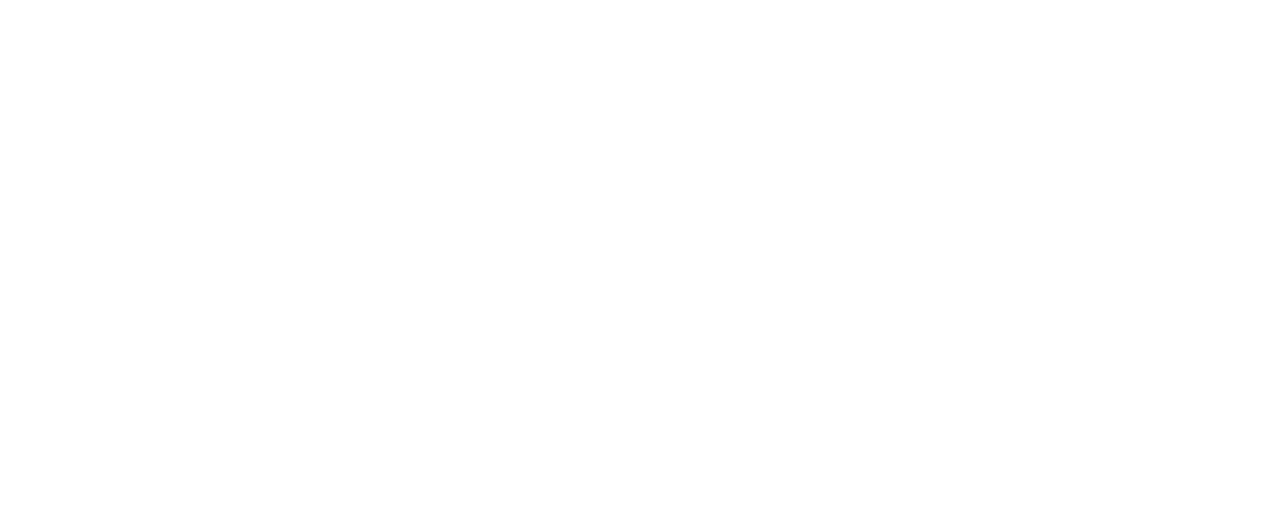
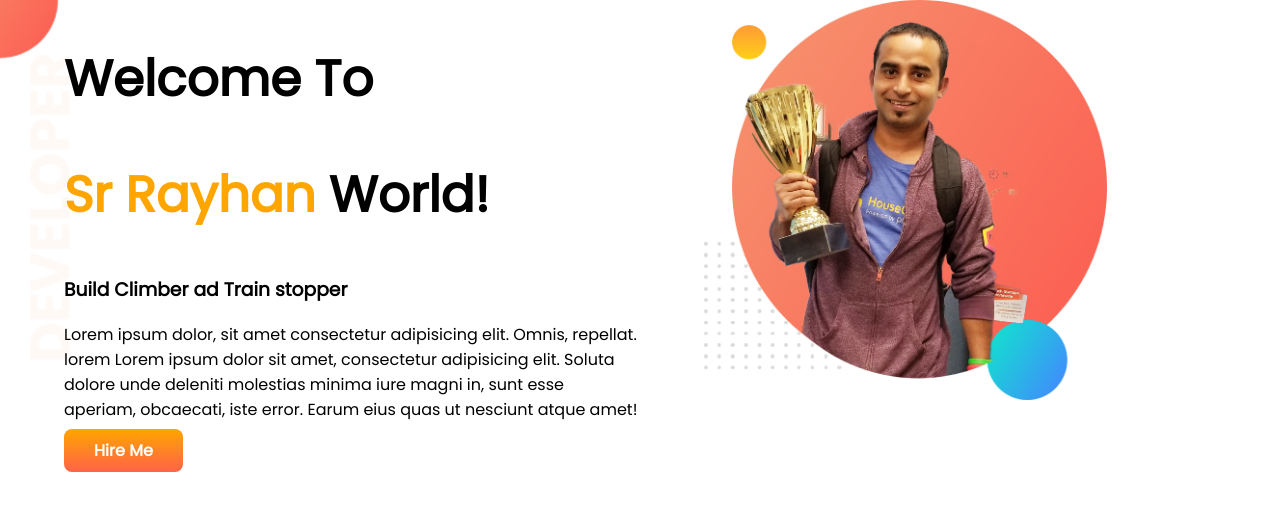
Before and after one commit to rayhanhero120/developer-portfolio, a plain HTML site: page index.html in a window 1280 px wide. Drawn offline with Linux system fonts and the light colour scheme.

Commit message:
top banner added

```diff
--- a/index.html
+++ b/index.html
@@ -1,13 +1,36 @@
 <!DOCTYPE html>
 <html lang="en">
+
 <head>
     <meta charset="UTF-8">
     <meta http-equiv="X-UA-Compatible" content="IE=edge">
     <meta name="viewport" content="width=device-width, initial-scale=1.0">
     <title>Rayhan portfolio</title>
+    <link rel="preconnect" href="https://fonts.googleapis.com">
+    <link rel="preconnect" href="https://fonts.gstatic.com" crossorigin>
+    <link href="https://fonts.googleapis.com/css2?family=Poppins&display=swap" rel="stylesheet">
     <link rel="stylesheet" href="style.css">
 </head>
+
 <body>
+    <section class="top-banner">
+        <div class="half-width">
+            <h1>Welcome To</h1>
+            <h1><span class="orange-color">Sr Rayhan</span> World!</h1>
+            <h3>Build Climber ad Train stopper</h3>
+            <p>Lorem ipsum dolor, sit amet consectetur adipisicing elit. Omnis, repellat. lorem Lorem ipsum dolor sit
+                amet,
+                consectetur adipisicing elit. Soluta dolore unde deleniti molestias minima iure magni in, sunt esse
+                aperiam,
+                obcaecati, iste error. Earum eius quas ut nesciunt atque amet!</p>
+            <a class="link-button" target="_blank" href="https://www.linkedin.com/company/programminghero/">Hire Me</a>
+        </div>
+        <div class="half-width">
+            <img src="images/jhankar.png" alt="">
+        </div>
+    </section>
+
 
 </body>
+
 </html>
--- a/style.css
+++ b/style.css
@@ -0,0 +1,35 @@
+body{
+    font-family: 'Poppins', sans-serif;
+    margin: 0;
+}
+h1{
+    font-size: 50px;
+
+}
+.orange-color{
+color: orange;
+}
+section{
+    display: flex;
+}
+.half-width{
+    width: 50%;
+    padding-left: 5%;
+}
+.half-width img{
+    width: 70%;
+}
+.link-button{
+    text-decoration: none;
+    padding: 10px 30px;
+    background-image: linear-gradient(orange, tomato);
+
+    border-radius: 8px;
+    font-weight: 700;
+    color: white;
+
+}
+.top-banner{
+    background-image: url(images/top-banner.png);
+    background-repeat: no-repeat;
+}
```
Also changed, not shown: images/dream-bg.png (added), images/exp-bg.png (added), images/jhankar.png (added), images/jhankar2.png (added), images/my-bg.png (added), images/my-bg2.png (added), images/top-banner.png (added).
